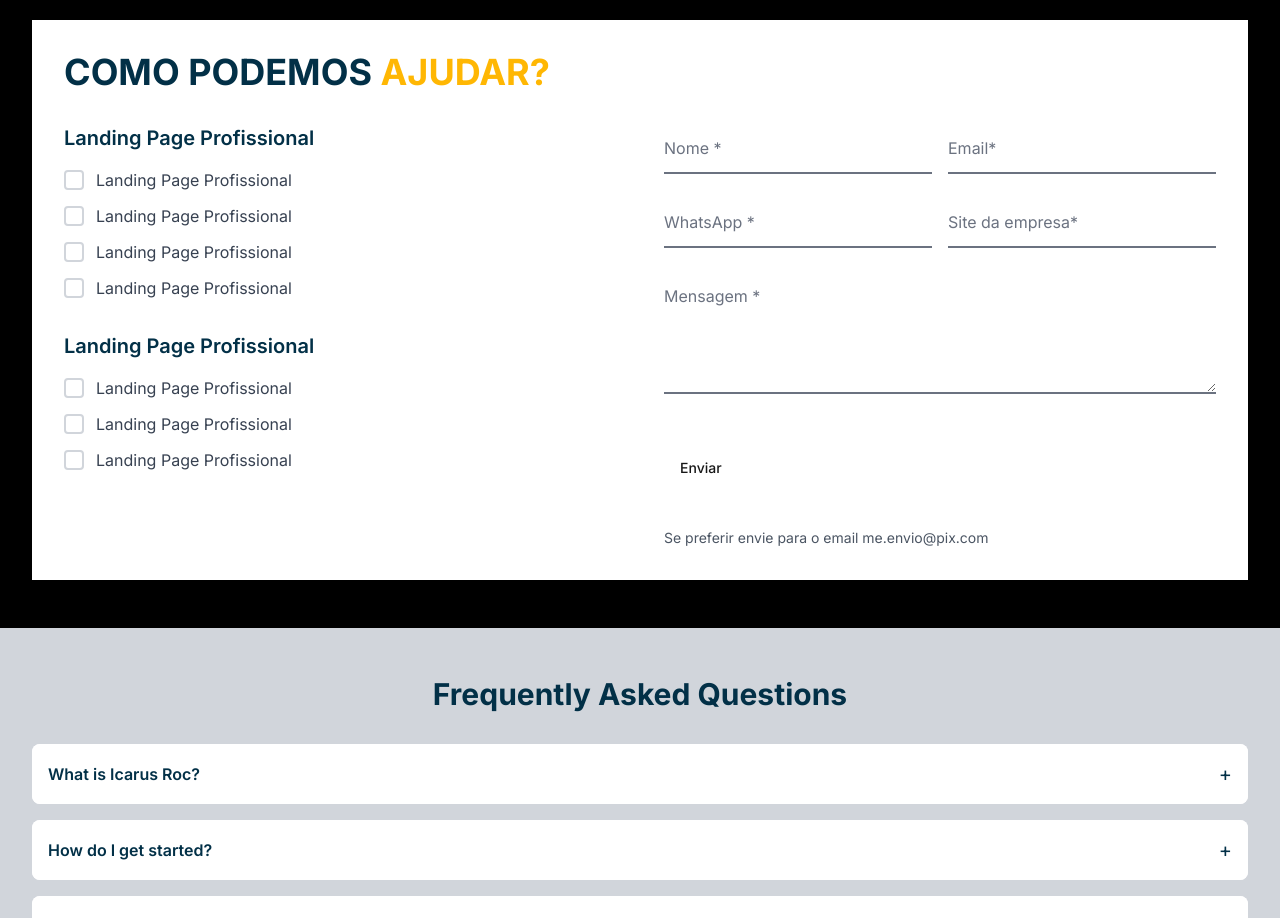
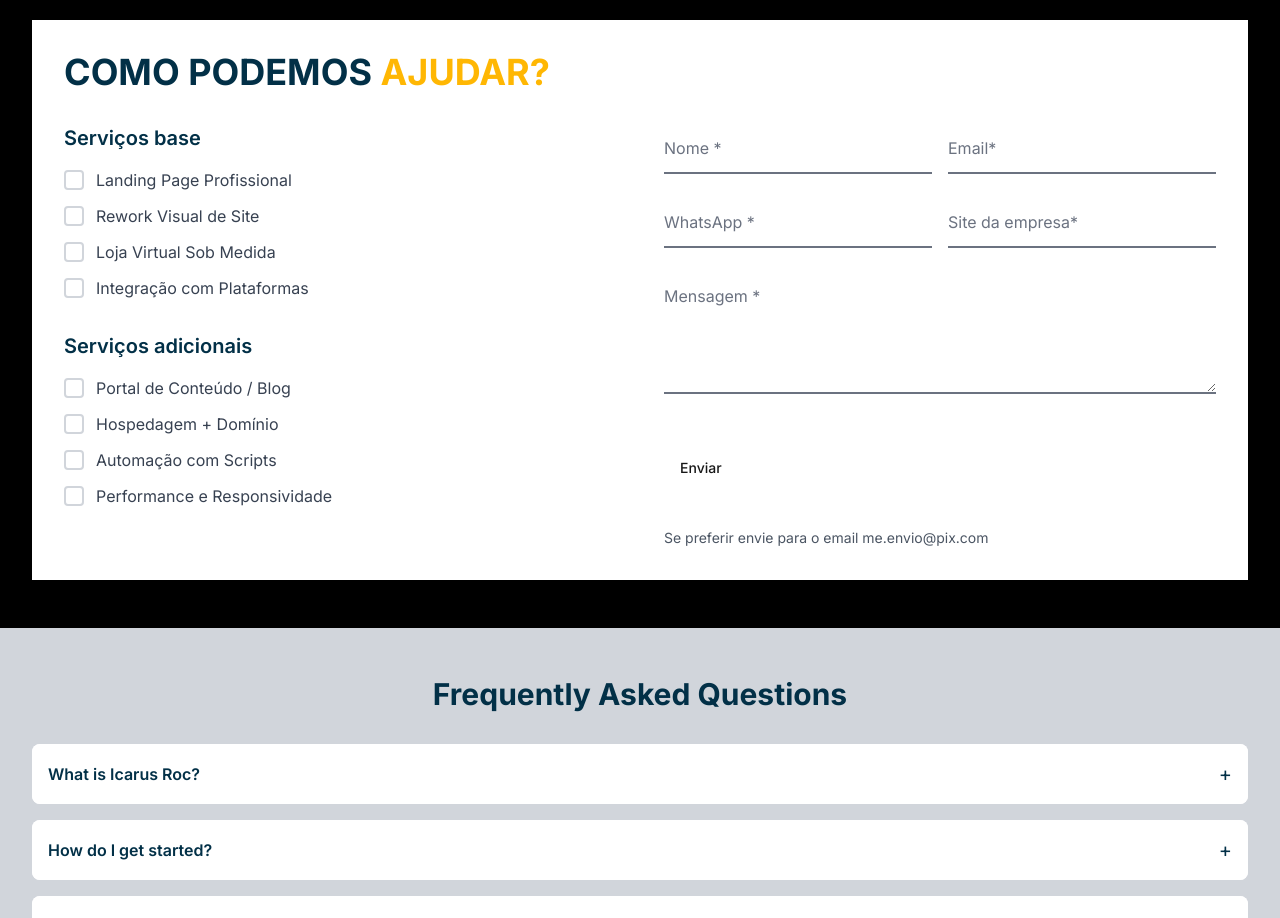
Before and after one commit to ToneRevetler/IcarusRoc, a Next.js app: page / in a window 1280 px wide. Shown: the part 3880-4798 px from the top of the page. Built offline with nearby package versions, Linux system fonts and the light colour scheme.

Commit message:
feat: corrections on form

```diff
--- a/components/ContactForm/ContactForm.tsx
+++ b/components/ContactForm/ContactForm.tsx
@@ -3,7 +3,7 @@
 import type React from "react"
 
 import { useState } from "react"
-import { Button } from "../ui/button"
+import { Button } from "@/../components/ui/button"
 
 export default function ContactForm() {
   const [formData, setFormData] = useState({
@@ -70,12 +70,12 @@ export default function ContactForm() {
 
   const services = [
     "Landing Page Profissional",
-    "Landing Page Profissional",
-    "Landing Page Profissional",
-    "Landing Page Profissional",
+    "Rework Visual de Site",
+    "Loja Virtual Sob Medida",
+    "Integração com Plataformas",
   ]
 
-  const additionalServices = ["Landing Page Profissional", "Landing Page Profissional", "Landing Page Profissional"]
+  const additionalServices = ["Portal de Conteúdo / Blog", "Hospedagem + Domínio", "Automação com Scripts", "Performance e Responsividade"]
 
   return (
     <section className=" bg-black">
@@ -93,7 +93,7 @@ export default function ContactForm() {
             <div className="space-y-8">
               {/* First Service Group */}
               <div>
-                <h3 className="text-xl font-semibold mb-4 text-icarus-dark-blue">Landing Page Profissional</h3>
+                <h3 className="text-xl font-semibold mb-4 text-icarus-dark-blue">Serviços base</h3>
                 <div className="space-y-3">
                   {services.map((service, index) => (
                     <label key={index} className="flex items-center space-x-3 cursor-pointer">
@@ -110,7 +110,7 @@ export default function ContactForm() {
 
               {/* Second Service Group */}
               <div>
-                <h3 className="text-xl font-semibold mb-4 text-icarus-dark-blue">Landing Page Profissional</h3>
+                <h3 className="text-xl font-semibold mb-4 text-icarus-dark-blue">Serviços adicionais</h3>
                 <div className="space-y-3">
                   {additionalServices.map((service, index) => (
                     <label key={index} className="flex items-center space-x-3 cursor-pointer">
@@ -197,7 +197,7 @@ export default function ContactForm() {
                 {/* Buttons */}
                 <div className="flex flex-col sm:flex-row gap-4 pt-6">
 
-                  <Button variant="cta" type="submit" className="px-8 py-3 bg-[#FFB703]hover:bg-[#FFB703]">
+                  <Button variant="cta" type="submit" className="px-8 py-3 bg-[#FFB703]hover:bg-[#FFB703] hover:cursor-pointer">
                     Enviar
                   </Button>
                 </div>
@@ -205,7 +205,7 @@ export default function ContactForm() {
                 {/* Email Alternative */}
                 <p className="text-sm text-gray-600 pt-4">
                   Se preferir envie para o email{" "}
-                  <a href="mailto:me.envio@pix.com" className="text-[#FFB703] hover:underline">
+                  <a href="mailto:me.envio@pix.com" className="text-[#FFB703] hover:underline  ">
                     me.envio@pix.com
                   </a>
                 </p>
```
